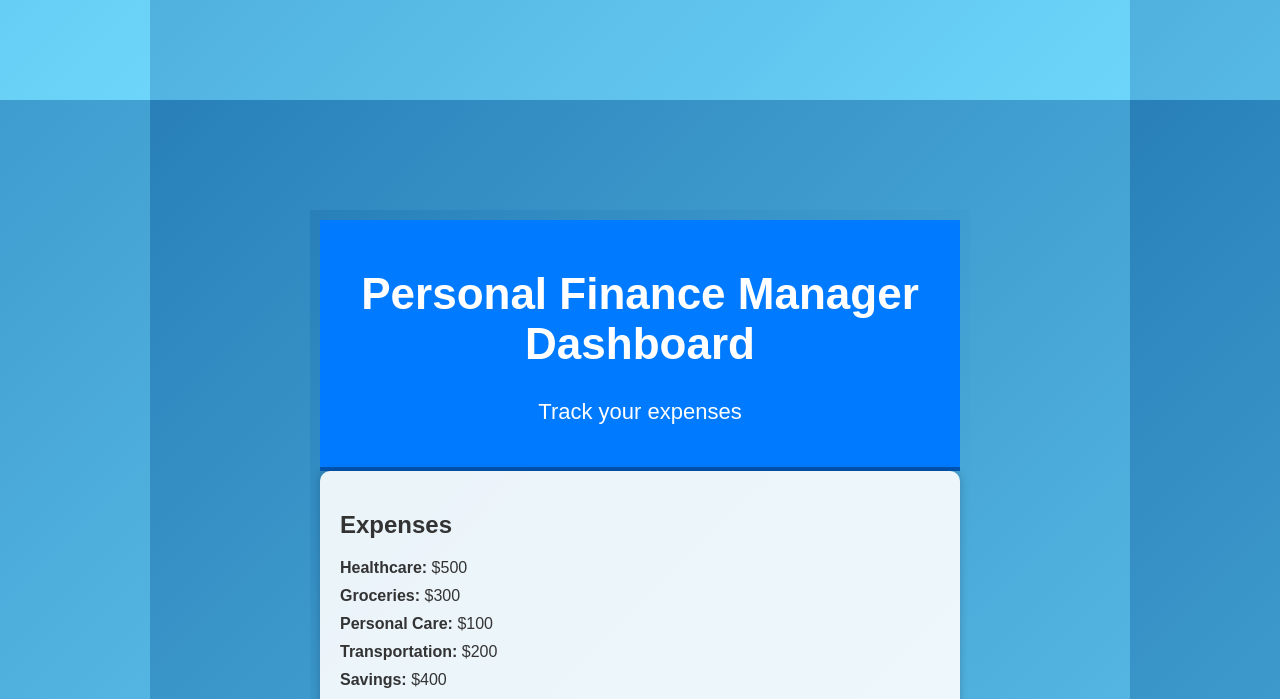
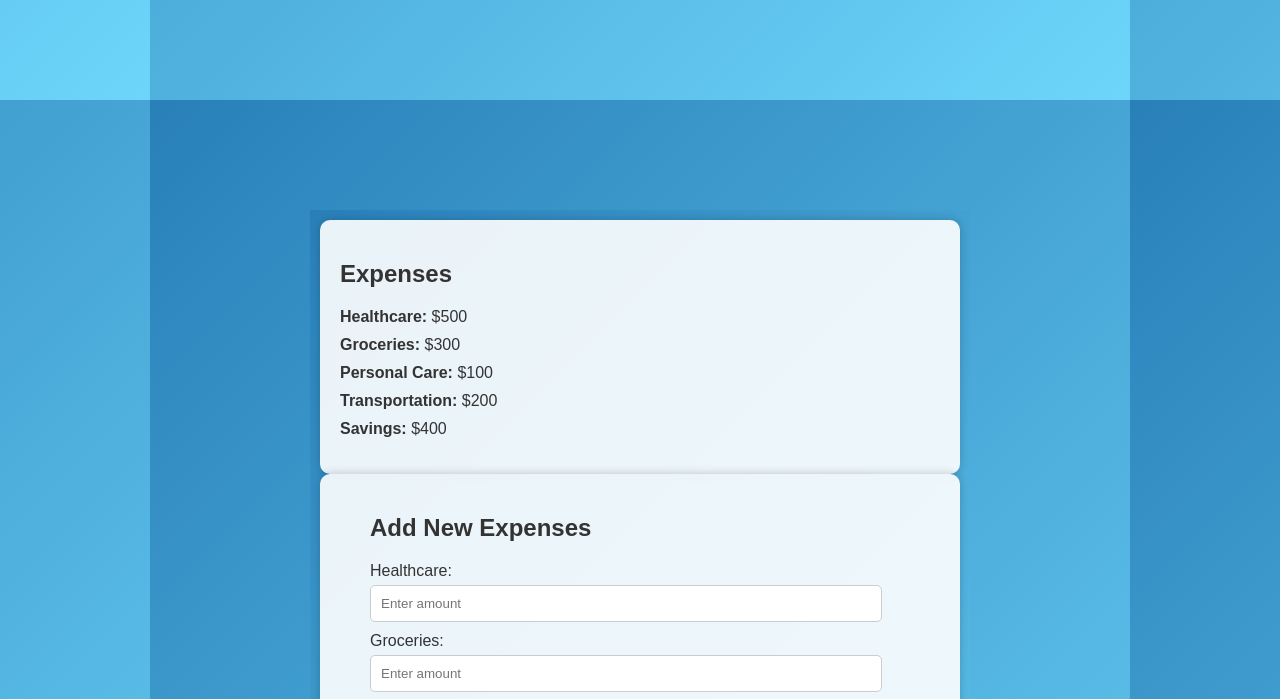
Before and after one commit to yakshi27/Project_SCM, a plain HTML site: page New folder/dashboard.html in a window 1280 px wide. Shown: the top 699 px of the page. Drawn offline with Linux system fonts and the light colour scheme.

Commit message:
Update dashboard.html

```diff
--- a/New folder/dashboard.html
+++ b/New folder/dashboard.html
@@ -7,10 +7,6 @@
     <link rel="stylesheet" href="dash_style.css">
 </head>
 <body>
-    <header>
-        <h1>Personal Finance Manager Dashboard</h1>
-        <p>Track your expenses</p>
-    </header>
 
     <section class="expenses">
         <h2>Expenses</h2>
```
